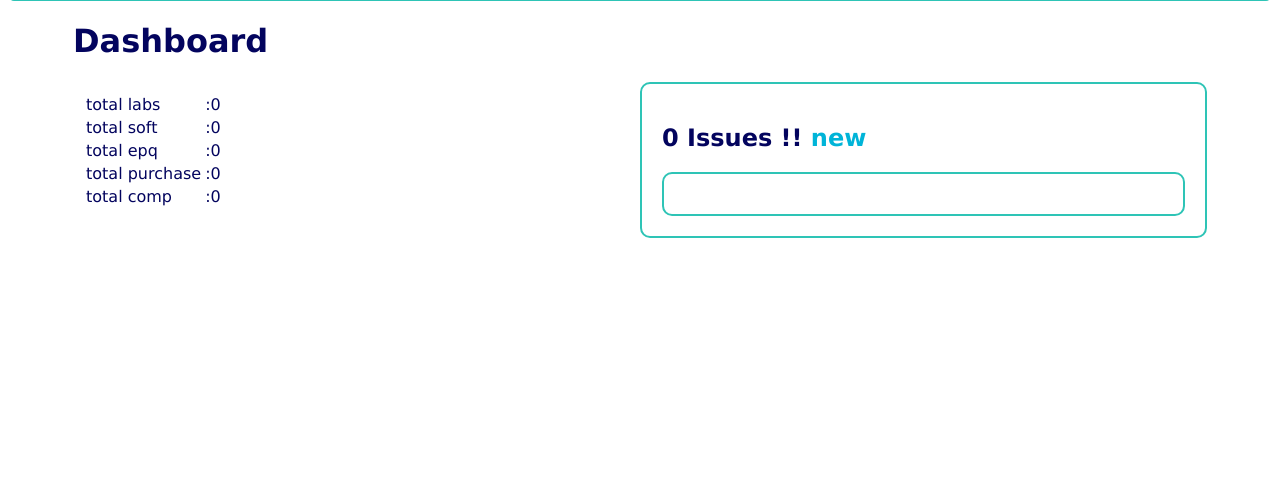
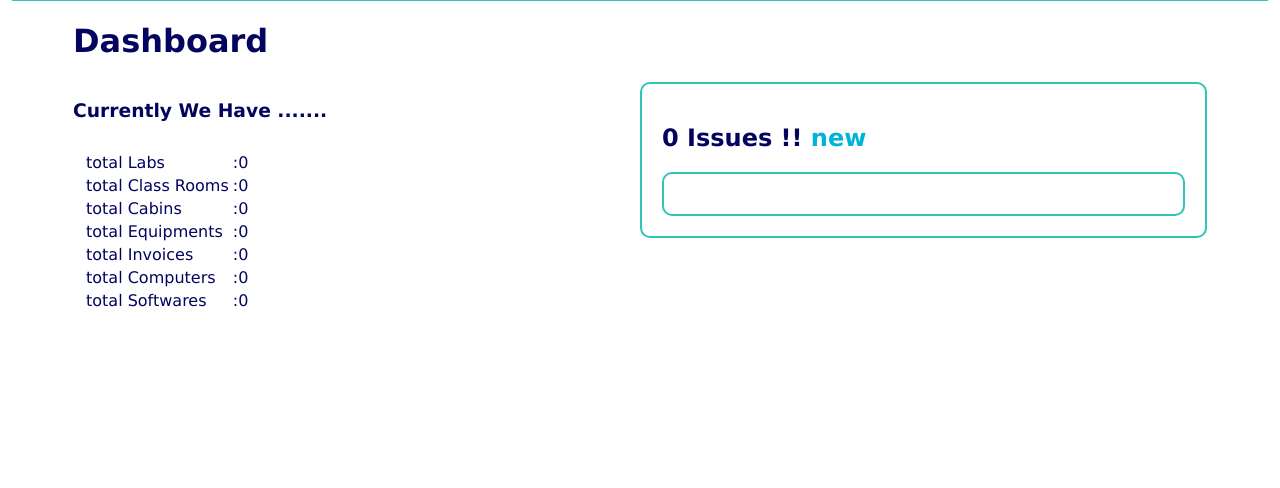
Before and after one commit to rinkeshsante/College-web-development, a Django app: page / in a window 1280 px wide. Shown: the part 312-800 px from the top of the page. Run offline with Django 3.2, Linux system fonts and the light colour scheme; the visitor is signed in with stand-in values (Sample User, id 1); data that the repository does not hold is empty; some libraries are stand-ins or nearby versions.

Commit message:
added classroom and cabin total to dashboard

```diff
--- a/repo/views.py
+++ b/repo/views.py
@@ -17,6 +17,8 @@ from django.contrib.auth import get_user_model
 def DashBoardView(request):
 
     total_lab = Laboratory.objects.count()
+    total_class = ClassRoom.objects.count()
+    total_cabin = Cabin.objects.count()
     total_epq = Equipment.objects.count()
     total_soft = Software.objects.count()
     total_comp = Computer.objects.count()
@@ -26,11 +28,13 @@ def DashBoardView(request):
 
     context = {
         'total_lab': total_lab,
+        'total_class': total_class,
+        'total_cabin': total_cabin,
         'total_epq': total_epq,
         'total_soft': total_soft,
         'total_comp': total_comp,
         'total_purch': total_purch,
-        'issues': issues
+        'issues': issues,
     }
     return render(request, 'repo/dashboard.html', context)
 
@@ -363,13 +367,14 @@ def PurchaseUpdateView(request, num):
 def PurchaseDeleteView(request, num):
     return DataDeleteView(request, num, Purchase, 'purch_table')
 
+
 def getPurchaseReport(request, num=1):
     test_purch = Purchase.objects.get(id=num)
     epq_in_lab = Equipment.objects.filter(Invoice=num)
     comp_in_lab = Computer.objects.filter(Invoice=num)
     soft_in_lab = Software.objects.filter(Invoice=num)
     return getPurchaseRep(request, test_purch, purch_attr, epq_in_lab, epq_attr,
-                     comp_in_lab, comp_attr ,soft_in_lab, soft_attr)
+                          comp_in_lab, comp_attr, soft_in_lab, soft_attr)
 
 
 # ----------------user dep mapping---------------
--- a/templates/repo/dashboard.html
+++ b/templates/repo/dashboard.html
@@ -14,25 +14,34 @@
       <li><a href="">dowload reports for software</a></li>
     </ol> -->
     <table>
+      <h3>Currently We Have .......</h3>
       <tr>
-        <td>total labs</td>
+        <td>total Labs</td>
         <td>:{{total_lab}}</td>
       </tr>
       <tr>
-        <td>total soft</td>
-        <td>:{{total_soft}}</td>
+        <td>total Class Rooms</td>
+        <td>:{{total_class}}</td>
       </tr>
       <tr>
-        <td>total epq</td>
+        <td>total Cabins</td>
+        <td>:{{total_cabin}}</td>
+      </tr>
+      <tr>
+        <td>total Equipments</td>
         <td>:{{total_epq}}</td>
       </tr>
       <tr>
-        <td>total purchase</td>
+        <td>total Invoices</td>
         <td>:{{total_purch}}</td>
       </tr>
       <tr>
-        <td>total comp</td>
+        <td>total Computers</td>
         <td>:{{total_comp}}</td>
+      </tr>
+      <tr>
+        <td>total Softwares</td>
+        <td>:{{total_soft}}</td>
       </tr>
     </table>
   </div>
```
